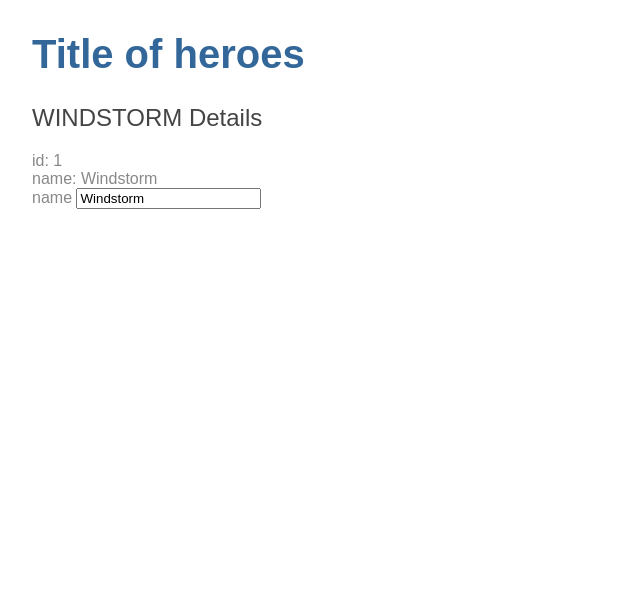
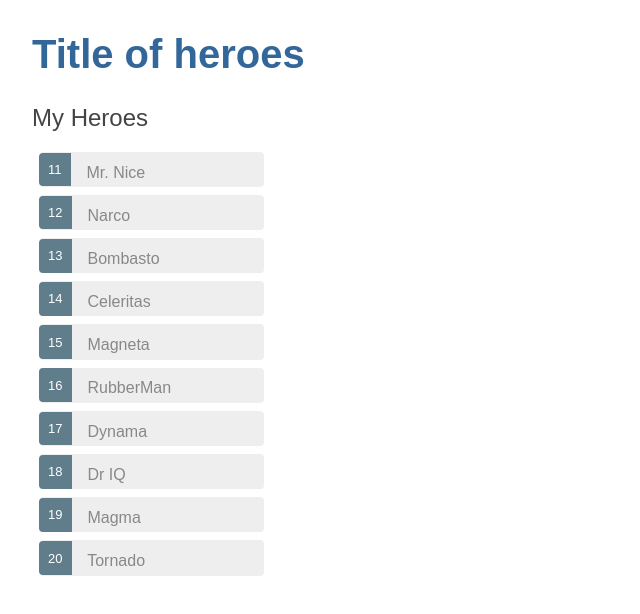
Before and after one commit to DavidNjoroge/angular-tour-of-heroes, an Angular app: page / in a window 1280 px wide. Shown: the top 614 px of the page, without its empty margins (0-640 px from the left). Built offline with nearby package versions, Linux system fonts and the light colour scheme.

Commit message:
add list and some css

```diff
--- a/src/app/heroes/heroes.component.css
+++ b/src/app/heroes/heroes.component.css
@@ -0,0 +1,47 @@
+.selected{
+  background-color: #cfd8dc !important;
+  color: white;
+}
+.heroes{
+  margin: 0 0 2em 0;
+  list-style-type: none;
+  padding: 0;
+  width: 15em;
+}
+.heroes li{
+  cursor: pointer;
+  position: relative;
+  left: 0;
+  background-color: #eee;
+  margin: .5em;
+  padding: .3em 0;
+  height: 1.6em;
+  border-radius: 4px;
+}
+.heroes li.selected:hover{
+  background-color: #bbd8dc !important;
+  color: white;
+}
+.heroes li:hover{
+  color: #607d8b;
+  background-color: #ddd;
+  left: .1em;
+}
+.heroes .text{
+  position: relative;
+  top: -3px;
+}
+.heroes .badge {
+  display: inline-block;
+  font-size: small;
+  color: white;
+  padding: 0.8em 0.7em 0 0.7em;
+  background-color: #607D8B;
+  line-height: 1em;
+  position: relative;
+  left: -1px;
+  top: -4px;
+  height: 1.8em;
+  margin-right: .8em;
+  border-radius: 4px 0 0 4px;
+}
--- a/src/app/heroes/heroes.component.html
+++ b/src/app/heroes/heroes.component.html
@@ -1,12 +1,18 @@
-<h2>{{hero.name| uppercase}} Details</h2>
-<div class="">
-  <span>id: </span> {{hero.id}}
+<h2>My Heroes</h2>
+<ul class="heroes">
+  <li *ngFor="let hero of heroes" (click)='onSelect(hero)' [class.selected]="hero===selectedHero">
+    <span class="badge">{{hero.id}}</span> {{hero.name}}
+  </li>
+</ul>
+<div *ngIf='selectedHero'>
+
+  <h2>{{selectedHero.name| uppercase}} Details</h2>
+  <div class="">
+    <span>id: </span> {{selectedHero.id}}
+  </div>
+  <div class="">
+    <label for="">name
+<input  [(ngModel)]="selectedHero.name" placeholder="name">
+</label>
+  </div>
 </div>
-<div class="">
-  <span>name: </span> {{hero.name}}
-</div>
-<div class="">
-  <label for="">name
-    <input  [(ngModel)]="hero.name" placeholder="name">
-  </label>
-</div>
--- a/src/app/heroes/heroes.component.ts
+++ b/src/app/heroes/heroes.component.ts
@@ -1,14 +1,21 @@
 import { Component, OnInit } from '@angular/core';
 import{Hero} from '../hero';
+import {HEROES} from '../mock-heroes';
+
 @Component({
   selector: 'app-heroes',
   templateUrl: './heroes.component.html',
   styleUrls: ['./heroes.component.css']
 })
 export class HeroesComponent implements OnInit {
-  hero: Hero={
-    id:1,
-    name:'Windstorm'
+  // hero: Hero={
+  //   id:1,
+  //   name:'Windstorm'
+  // }
+  heroes=HEROES
+  selectedHero:Hero;
+  onSelect(hero:Hero):void{
+    this.selectedHero=hero;
   }
   constructor() { }
 
--- /dev/null
+++ b/src/app/mock-heroes.ts
@@ -0,0 +1,14 @@
+import {Hero} from './hero'
+
+export const HEROES: Hero[]=[
+  { id: 11, name: 'Mr. Nice' },
+  { id: 12, name: 'Narco' },
+  { id: 13, name: 'Bombasto' },
+  { id: 14, name: 'Celeritas' },
+  { id: 15, name: 'Magneta' },
+  { id: 16, name: 'RubberMan' },
+  { id: 17, name: 'Dynama' },
+  { id: 18, name: 'Dr IQ' },
+  { id: 19, name: 'Magma' },
+  { id: 20, name: 'Tornado' }
+]
```
